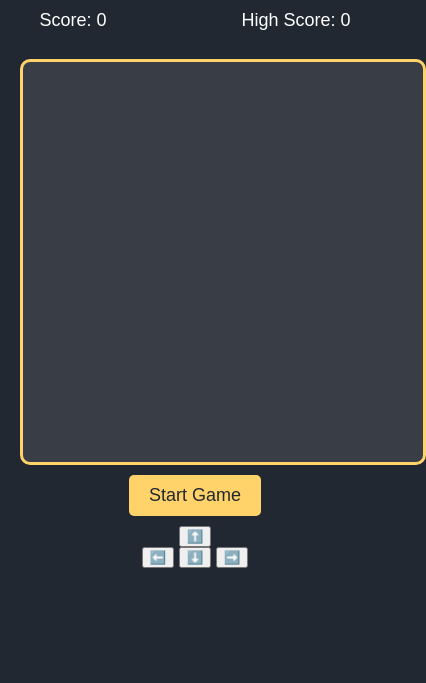
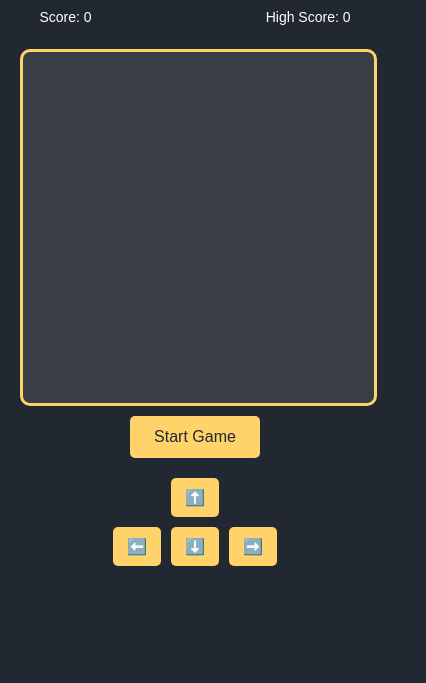
Before and after one commit to Mey756/snake, a plain HTML site: page index.html in a window 390 px wide. Shown: the part 161-844 px from the top of the page, 426 px wide, since content can reach past the window. Drawn offline with Linux system fonts and the light colour scheme.

Commit message:
Update style.css

```diff
--- a/style.css
+++ b/style.css
@@ -105,3 +105,69 @@ canvas {
     transform: scale(0.95);
     background-color: #e6b232;
 }
+
+/* Kontrol untuk perangkat mobile */
+.controls {
+    margin-top: 20px;
+    display: flex;
+    flex-direction: column;
+    align-items: center;
+    gap: 10px;
+}
+
+.controls-row {
+    display: flex;
+    justify-content: center;
+    gap: 10px;
+}
+
+.controls button {
+    background: #ffd369;
+    color: #222831;
+    border: none;
+    border-radius: 5px;
+    padding: 15px 20px;
+    font-size: 18px;
+    cursor: pointer;
+    box-shadow: 0 3px #222831;
+    transition: transform 0.2s;
+}
+
+.controls button:active {
+    transform: scale(0.95);
+    box-shadow: none;
+}
+
+/* Menambahkan responsive agar tombol lebih kecil di layar mobile */
+/* Responsive styles for smaller devices (max-width: 767px) */
+@media (max-width: 767px) {
+    /* Canvas - Mengatur lebar canvas agar lebih kecil */
+    canvas {
+        width: 100%;
+        max-width: 100%;
+    }
+
+    /* Mengatur tampilan scoreboard */
+    .scoreboard {
+        font-size: 14px;
+    }
+
+    /* Mengatur tombol kontrol untuk ponsel */
+    .controls button {
+        padding: 10px 14px; /* Ukuran tombol lebih kecil */
+        font-size: 16px; /* Ukuran font tombol */
+    }
+
+    /* Mengatur tombol arah supaya lebih besar dan responsif */
+    .controls-row {
+        display: flex;
+        justify-content: space-between;
+        gap: 10px;
+    }
+
+    /* Tombol Start Game lebih besar di mobile */
+    .start-button {
+        padding: 12px 24px;
+        font-size: 16px;
+    }
+}
```
